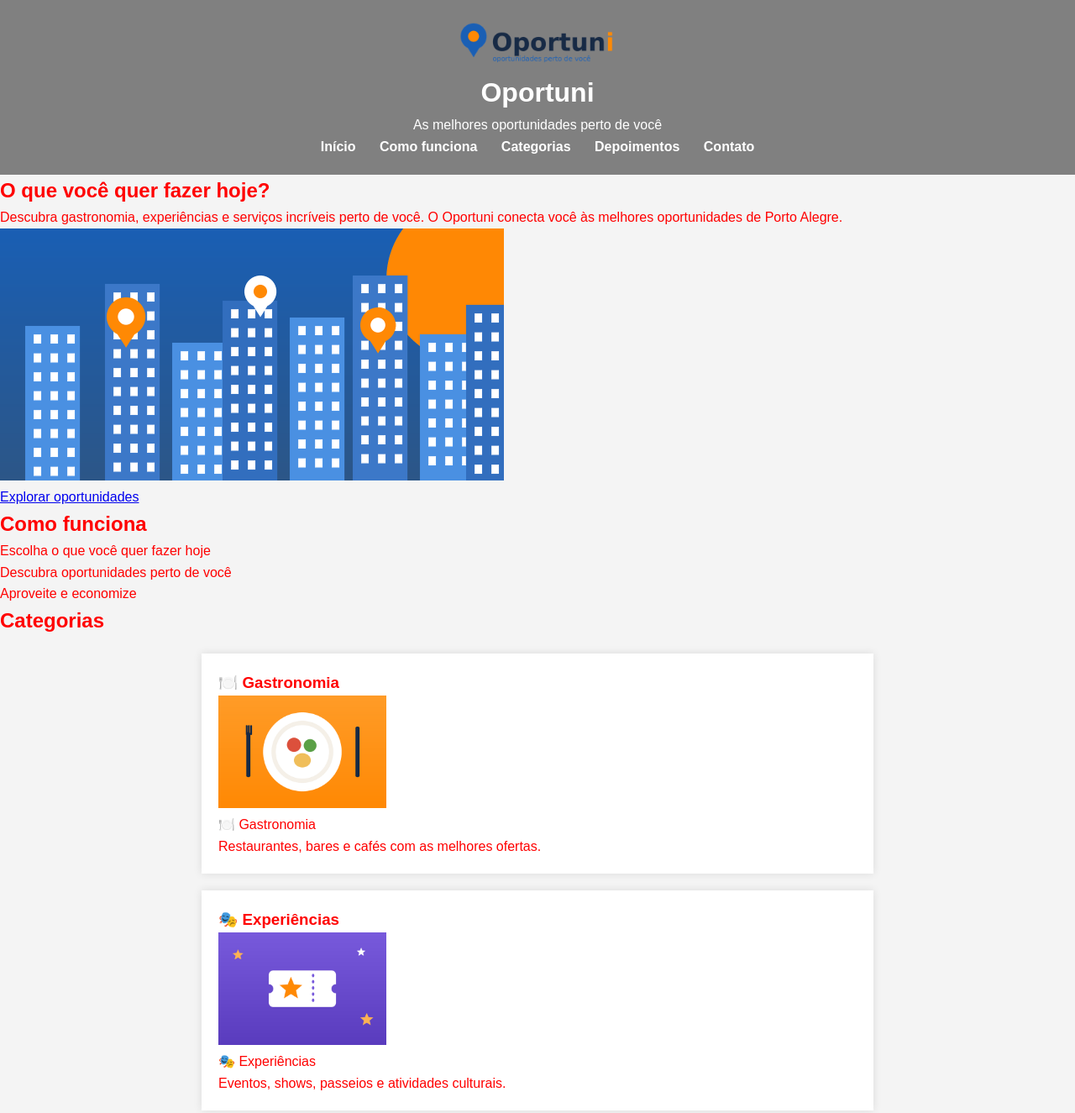
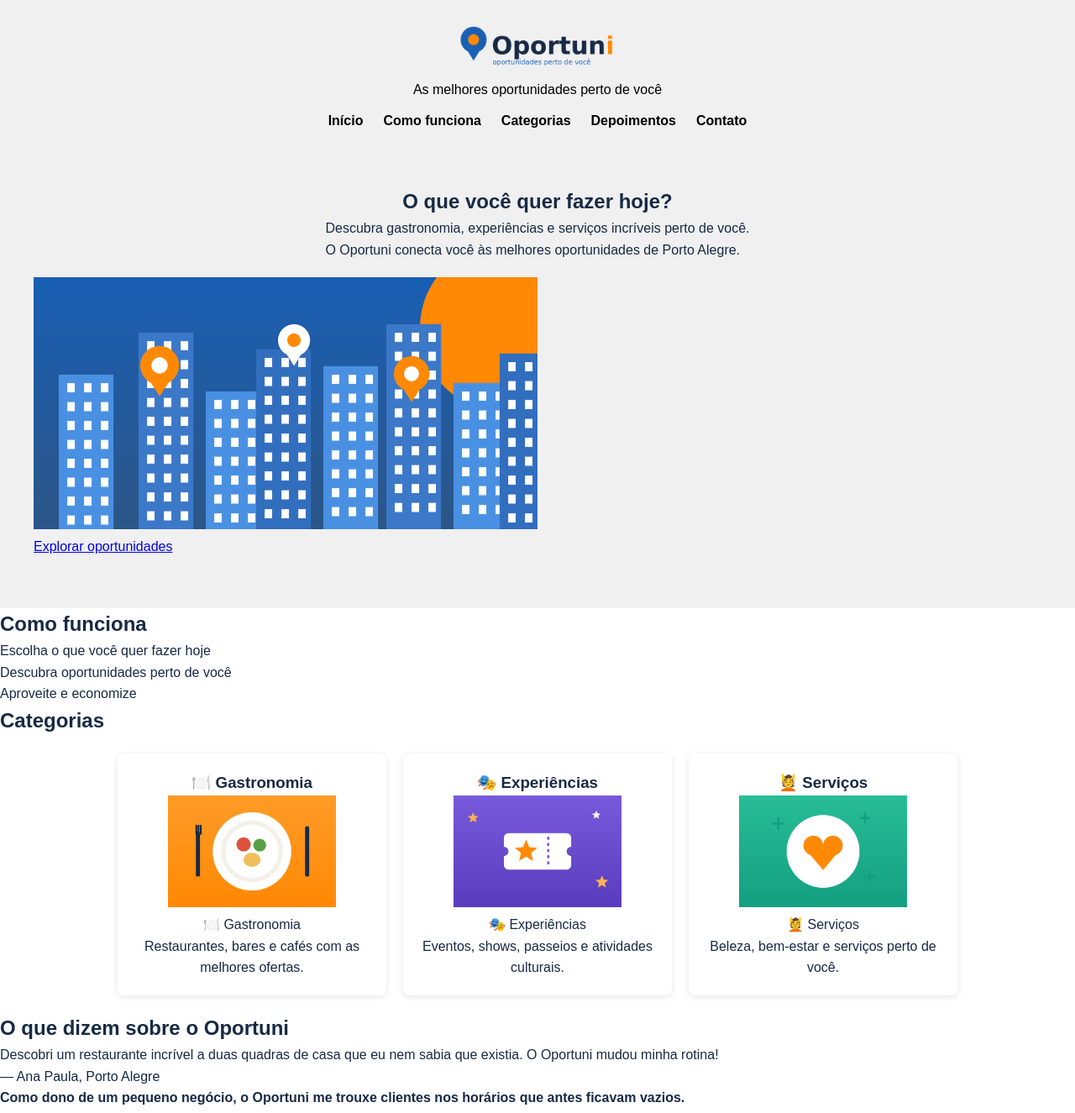
Before and after one commit to profDaniStein/meu-clube, a plain HTML site: page index.html in a window 1280 px wide. Shown: the top 1325 px of the page at 84% size. Drawn offline with Linux system fonts and the light colour scheme.

Commit message:
20/08/2026 css e html

```diff
--- a/css/style.css
+++ b/css/style.css
@@ -12,20 +12,7 @@
 
     font-family: Arial, Helvetica, sans-serif;
 
-    background-color: #f4f4f4;
-
     color: #172a45;
-
-
-    color: red;                    /* nome (limitado) */
-
-    color: #ff0000;                /* hexadecimal (o mais usado) */
-
-    color: rgb(255, 000, 000);       /* vermelho, verde, azul */
-
-    /*color: rgba(255, 137, 4, 0.5); /* com transparência (0 a 1) */
-
-
 
     line-height: 1.6;
 
@@ -34,26 +21,37 @@
 /* ============ CABEÇALHO ============ */
 
 header {
-
-    background-color:  grey;
-
-    color: white;
-
-    padding: 20px;
-
-    text-align: center;
-
+    display: flex;
+    flex-direction: column;
+    align-items: center;
+    gap: 12px;
+    background-color: #f0f0f0;
+    color: black;
+    padding: 24px;
+}
+#hero-image {
+    width: 100%;
+    height: auto;
+    max-height: 400px; /* Limita a altura máxima da imagem */
+    object-fit: cover; /* Garante que a imagem preencha o espaço sem distorção */
+    border-radius: 25px; /* Adiciona cantos arredondados à imagem */
+    padding:  20px;
 }
 
 /* Links da navegação */
+nav {
+
+    display: flex;
+    justify-content: space-evenly;
+    gap: 24px;
+    flex-wrap: wrap;
+}
 
 nav a {
 
-    color: white;
+    color: black;
 
     text-decoration: none;   /* remove o sublinhado */
-
-    margin: 0 12px;
 
     font-weight: bold;
 
@@ -65,7 +63,67 @@
 
 }
 
-article {
+main {
+    display: flex;
+    flex-direction: column;
+
+}
+
+#inicio {
+
+    display: flex;
+
+    flex-direction: column;
+
+    align-items: center;
+
+    justify-content: center;
+
+    padding: 40px 20px;
+
+    background-color: #f0f0f0;
+
+}
+
+#categorias {
+
+    display: flex;
+
+    flex-wrap: wrap;        /* permite que os artigos quebrem para a próxima linha */
+
+    gap: 20px;              /* espaço entre os artigos */
+
+    justify-content: center; /* centraliza os artigos horizontalmente */
+
+    padding: 20px;
+
+}
+
+#categorias article {
+
+    flex: 1;              /* divide o espaço igualmente */
+
+    min-width: 250px;     /* não encolhe além disso */
+
+    max-width: 320px; /* não cresce além disso */
+
+    background-color: white;
+
+    border-radius: 8px;
+
+    padding: 20px;
+
+    box-shadow: 0 2px 8px rgba(0,0,0,0.1); /* sombra sutil */
+
+    text-align: center;
+
+    flex-wrap: wrap;
+
+}
+
+
+
+/*article {
 
     padding: 20px;
 
--- a/index.html
+++ b/index.html
@@ -21,8 +21,6 @@
     <header>
 
         <img src="img/logo.png" alt="Logo do Oportuni" width="200">
-
-        <h1>Oportuni</h1>
 
         <p>As melhores oportunidades perto de você</p>
 
@@ -60,12 +58,12 @@
 
                 Descubra gastronomia, experiências e serviços incríveis
 
-                perto de você. O Oportuni conecta você às melhores
+                perto de você. <br> O Oportuni conecta você às melhores
 
                 oportunidades de Porto Alegre.
 
             </p>
-            <figure>
+            <figure id="hero-image">
                 <img src="img/city.png" alt="Cidade cheia de oportunidades perto de você" width="600">
                 <figcaption>
                     <a href="#categorias">Explorar oportunidades</a>
@@ -98,12 +96,11 @@
 
 
         <!-- Seção 3: categorias -->
-
+        <h2>Categorias</h2>
         <section id="categorias">
 
             <!-- cards de categoria -->
 
-            <h2>Categorias</h2>
 
 
 
```
